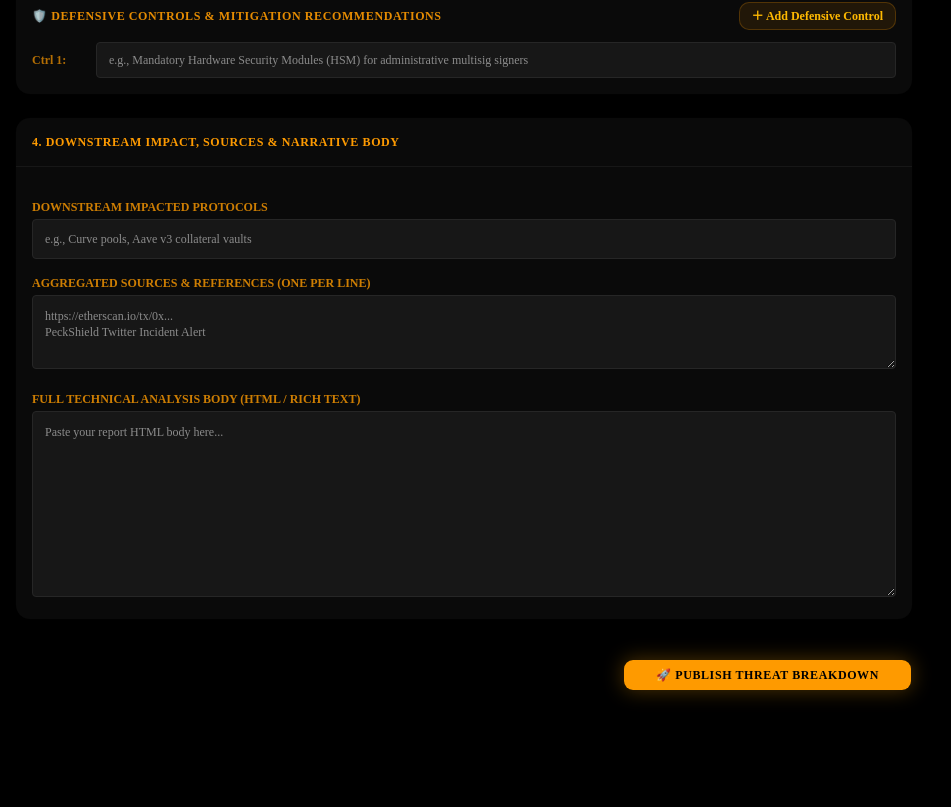
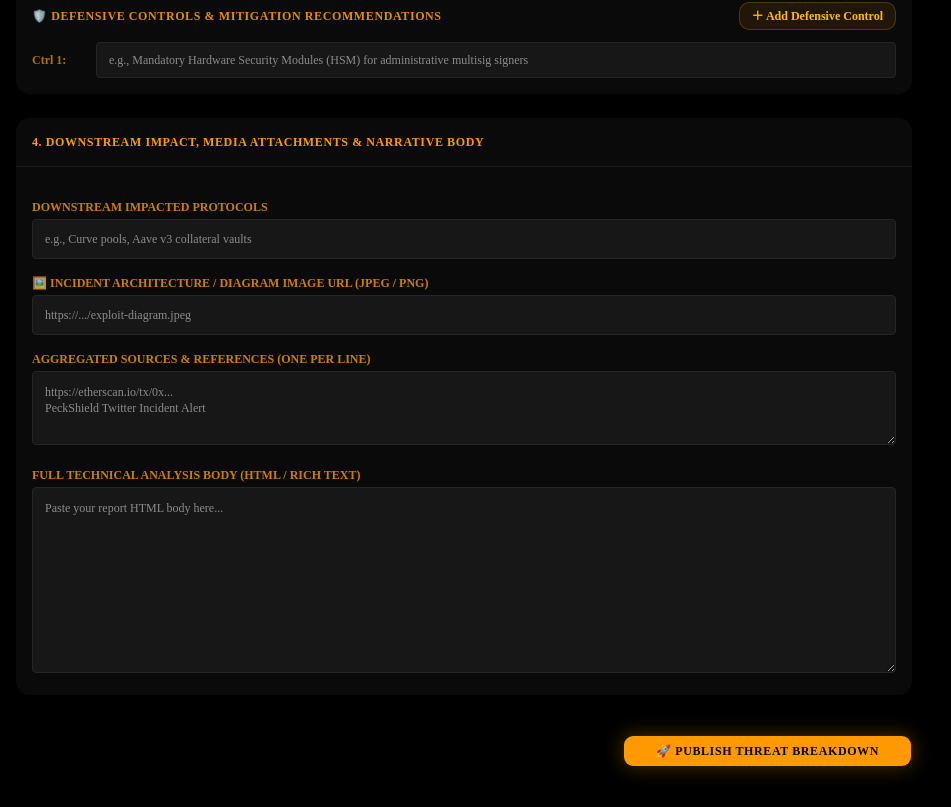
Before and after one commit to Joefitech/defi-threat-intel, a Next.js app: page /admin/dashboard in a window 1280 px wide. Shown: the part 1059-1866 px from the top of the page, without its empty margins (176-1127 px from the left). Before the commit the page ends 1790 px from the top, so only its background shows below. Built offline with nearby package versions, Linux system fonts and the light colour scheme; no server answers.

Commit message:
Fix syntax error and restore image URL section

```diff
--- a/app/admin/dashboard/page.tsx
+++ b/app/admin/dashboard/page.tsx
@@ -36,6 +36,7 @@ export default function AdminDashboardPage() {
   const [title, setTitle] = useState('')
   const [protocolName, setProtocolName] = useState('')
   const [protocolLogoUrl, setProtocolLogoUrl] = useState('')
+  const [imageUrl, setImageUrl] = useState('') // Restored Image/JPEG attachment state
   const [selectedChain, setSelectedChain] = useState('Ethereum')
   const [customChain, setCustomChain] = useState('')
   const [lossUsd, setLossUsd] = useState('')
@@ -100,6 +101,13 @@ export default function AdminDashboardPage() {
     }
   }
 
+  // Quick action: Insert image HTML tag into content body
+  const insertImageToContent = () => {
+    if (!imageUrl) return
+    const imgTag = `\n<img src="${imageUrl}" alt="Threat Diagram" class="w-full rounded-lg my-4 border border-neutral-800" />\n`
+    setContent(prev => prev + imgTag)
+  }
+
   // Form Submission
   const handleSubmit = async (e: React.FormEvent) => {
     e.preventDefault()
@@ -118,6 +126,7 @@ export default function AdminDashboardPage() {
       slug: `${slug}-${Date.now().toString().slice(-4)}`,
       protocol_name: protocolName,
       protocol_logo_url: protocolLogoUrl,
+      image_url: imageUrl, // Included in DB insert payload
       chain: finalChain,
       loss_usd: parseFloat(lossUsd) || 0,
       attack_vector: vectorString,
@@ -451,11 +460,11 @@ export default function AdminDashboardPage() {
             </CardContent>
           </Card>
 
-          {/* Section 4: Downstream Impact, Sources & Narrative Body */}
+          {/* Section 4: Downstream Impact, Media & Narrative Body */}
           <Card className="bg-neutral-950 border-amber-500/20 text-white">
             <CardHeader className="pb-3 border-b border-neutral-900">
               <CardTitle className="text-xs font-bold text-amber-500 uppercase tracking-wider">
-                4. Downstream Impact, Sources & Narrative Body
+                4. Downstream Impact, Media Attachments & Narrative Body
               </CardTitle>
             </CardHeader>
             <CardContent className="pt-4 space-y-4">
@@ -469,6 +478,47 @@ export default function AdminDashboardPage() {
                   onChange={e => setDownstreamProtocols(e.target.value)}
                   className="w-full h-10 px-3 bg-neutral-900 border border-neutral-800 rounded text-xs text-white focus:border-amber-500 outline-none"
                 />
+              </div>
+
+              {/* RESTORED: Image/JPEG Attachment Field */}
+              <div>
+                <div className="flex justify-between items-center mb-1">
+                  <label className="block text-xs font-bold text-amber-500/80">
+                    🖼️ INCIDENT ARCHITECTURE / DIAGRAM IMAGE URL (JPEG / PNG)
+                  </label>
+                  {imageUrl && (
+                    <button
+                      type="button"
+                      onClick={insertImageToContent}
+                      className="text-[11px] text-amber-400 hover:text-amber-300 underline font-bold"
+                    >
+                      + Embed Image into Technical Body
+                    </button>
+                  )}
+                </div>
+                <input
+                  type="url"
+                  placeholder="https://.../exploit-diagram.jpeg"
+                  value={imageUrl}
+                  onChange={e => setImageUrl(e.target.value)}
+                  className="w-full h-10 px-3 bg-neutral-900 border border-neutral-800 rounded text-xs text-white focus:border-amber-500 outline-none"
+                />
+
+                {/* Live Image Attachment Preview */}
+                {imageUrl && (
+                  <div className="mt-2 p-2 bg-neutral-900/50 border border-neutral-800 rounded flex items-center gap-3">
+                    <img
+                      src={imageUrl}
+                      alt="Attachment Preview"
+                      className="w-20 h-14 object-cover rounded border border-amber-500/30"
+                      onError={(e) => (e.currentTarget.style.display = 'none')}
+                    />
+                    <div className="text-xs text-neutral-400 truncate">
+                      <span className="text-amber-400 font-bold block">Preview Attached:</span>
+                      {imageUrl}
+                    </div>
+                  </div>
+                )}
               </div>
 
               <div>
```
